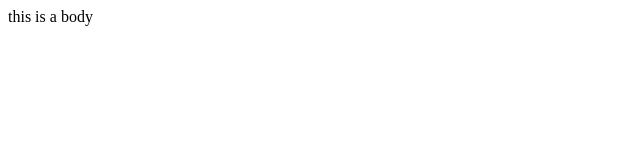
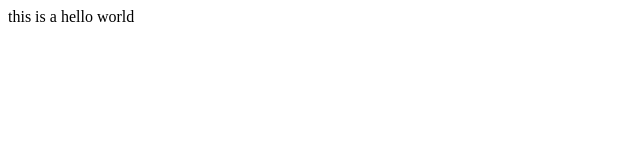
Before and after one commit to Srai93/dom, a plain HTML site: page index.html in a window 1280 px wide. Shown: the full height of the page, 0-640 px from the left. Drawn offline with Linux system fonts and the light colour scheme.

Commit message:
second commmit

```diff
--- a/index.html
+++ b/index.html
@@ -6,7 +6,7 @@
     <title>Document</title>
   </head>
   <body>
-    this is a body
+    this is a hello world
     <script src="script.js"></script>
   </body>
 </html>
```
